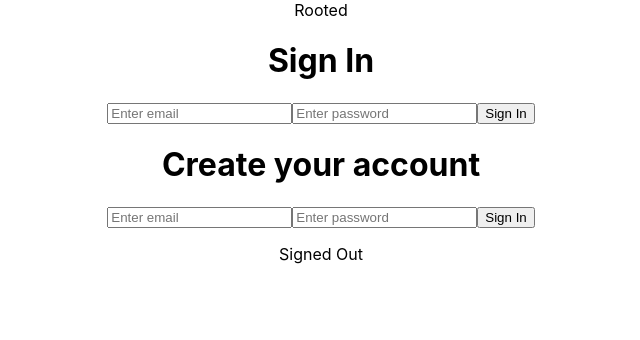
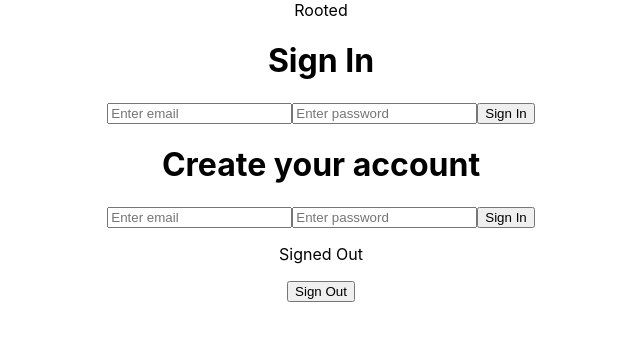
Before and after one commit to taymitsu/Rooted, a React (Create React App) app: page / in a window 1280 px wide. Shown: the top 340 px of the page, without its empty margins (319-959 px from the left). Built offline with nearby package versions, Linux system fonts and the light colour scheme; no server answers.

Commit message:
sign out function added

```diff
--- a/src/App.js
+++ b/src/App.js
@@ -1,5 +1,6 @@
 import './App.css';
 import SignIn from './components/auth/SignIn';
+import SignOutButton from './components/auth/SignOut';
 import SignUp from './components/auth/SignUp';
 import AuthDetails from './components/AuthDetails';
 
@@ -10,6 +11,7 @@ function App() {
       <SignIn />
       <SignUp />
       <AuthDetails />
+      <SignOutButton />
     </div>
   );
 }
--- /dev/null
+++ b/src/components/auth/SignOut.js
@@ -0,0 +1,13 @@
+import React from 'react';
+import { auth } from '../../firebase'
+
+const SignOutButton = () => {
+  const handleSignOut = () => {
+    auth.signOut()
+    .then(() => console.log('User signed out'))
+    .catch((error) => console.log('Error signing out:', error));
+};
+  return <button onClick={handleSignOut}>Sign Out</button>;
+}
+
+export default SignOutButton;
```
